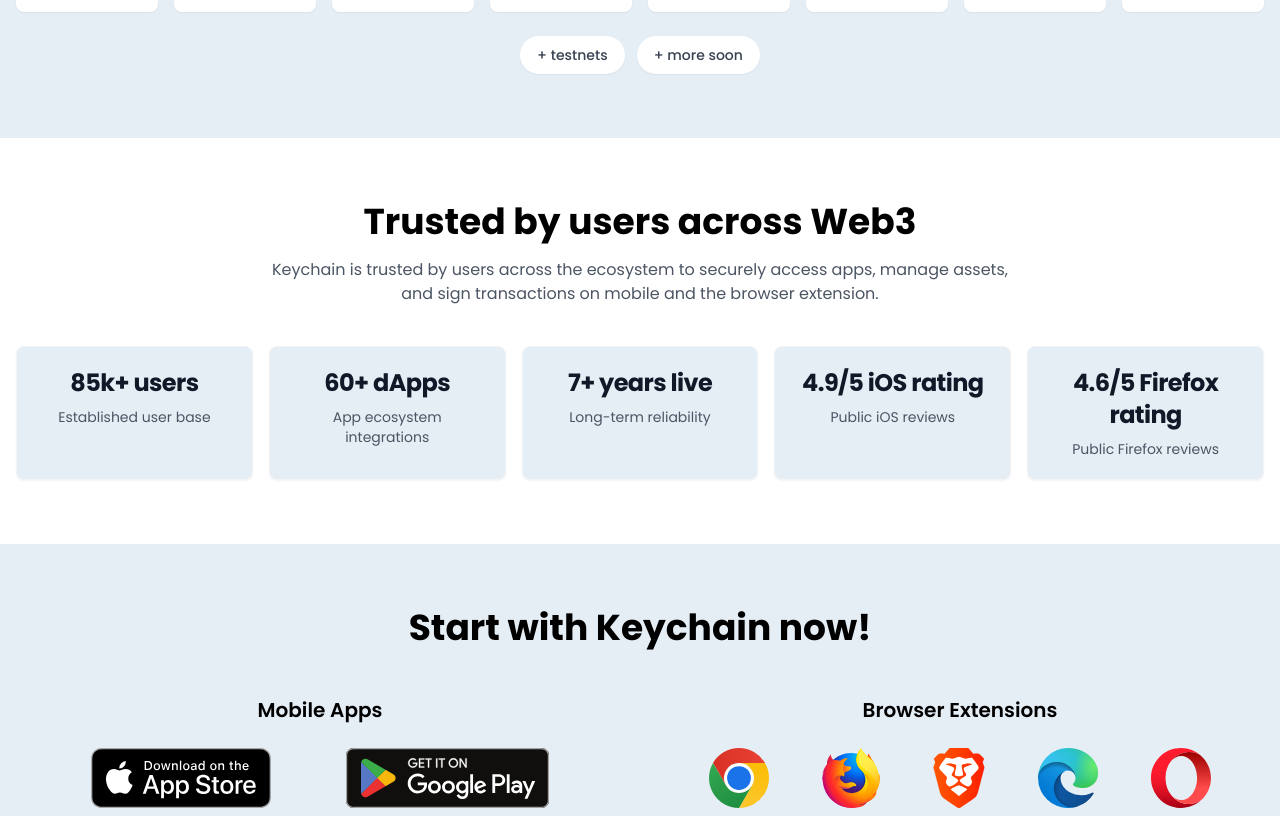
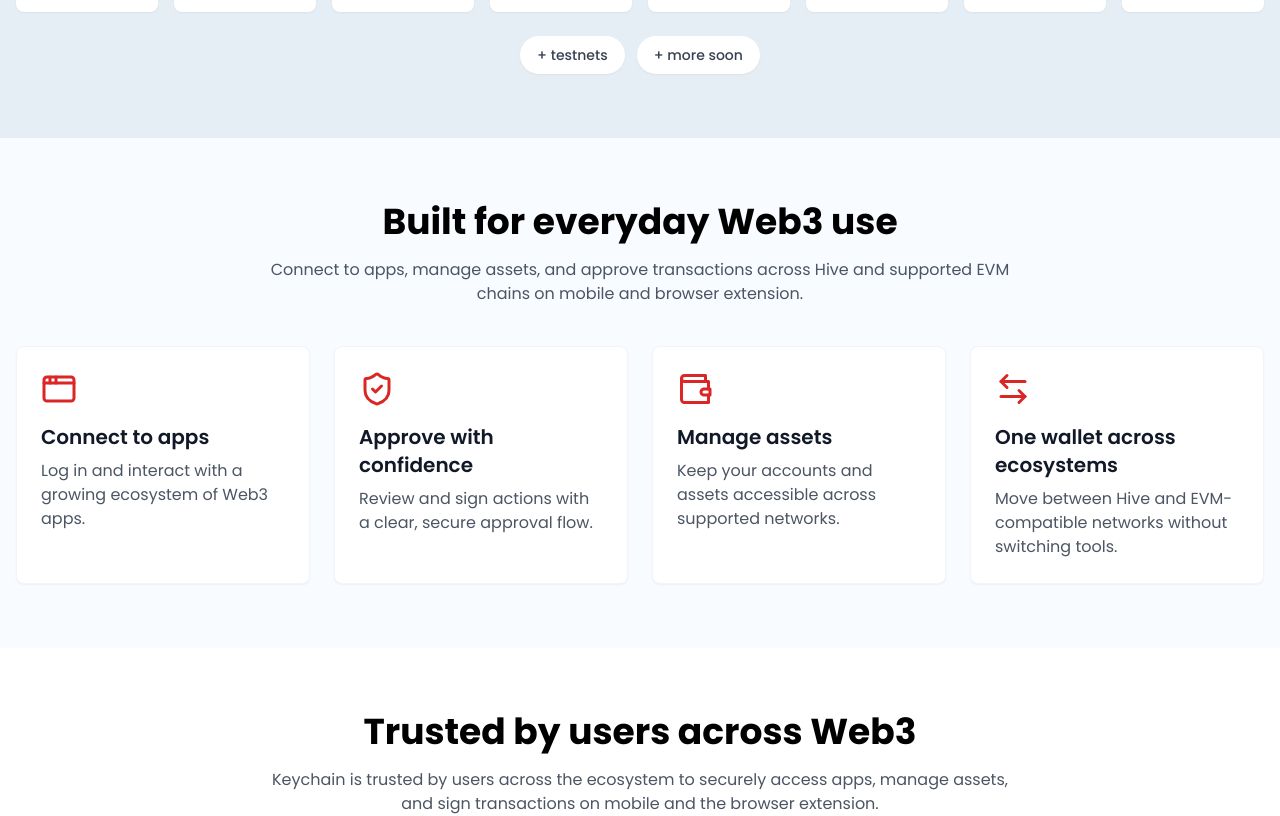
Before and after one commit to hive-keychain/keychain-landing, a React (Vite) app: page /#/ in a window 1280 px wide. Shown: the part 1660-2476 px from the top of the page. Built offline with nearby package versions, Linux system fonts and the light colour scheme; no server answers.

Commit message:
add use cases section

```diff
--- a/src/App.tsx
+++ b/src/App.tsx
@@ -15,6 +15,7 @@ import SupportedNetworksSection from "./components/SupportedNetworksSection";
 import TermsOfService from "./components/Pages/TermsOfService";
 import Team from "./components/Team";
 import Testimonials from "./components/Testimonials";
+import UseCasesSection from "./components/UseCasesSection";
 
 import { LanguageProvider } from "./context/LanguageContext";
 
@@ -107,6 +108,7 @@ function App() {
                     <Hero />
                     <SecuritySection />
                     <SupportedNetworksSection />
+                    <UseCasesSection />
                     <SocialProofSection />
                     <Download />
                     <EcosystemSection />
--- /dev/null
+++ b/src/components/UseCasesSection.tsx
@@ -0,0 +1,70 @@
+import {
+  AppWindow,
+  ArrowLeftRight,
+  ShieldCheck,
+  Wallet,
+} from "lucide-react";
+import { useLanguage } from "../context/LanguageContext";
+import { AnimatedSection } from "./AnimatedSection";
+
+const UseCasesSection = () => {
+  const { t } = useLanguage();
+
+  const items = [
+    {
+      icon: AppWindow,
+      title: t("useCases.connect.title"),
+      description: t("useCases.connect.description"),
+    },
+    {
+      icon: ShieldCheck,
+      title: t("useCases.approve.title"),
+      description: t("useCases.approve.description"),
+    },
+    {
+      icon: Wallet,
+      title: t("useCases.assets.title"),
+      description: t("useCases.assets.description"),
+    },
+    {
+      icon: ArrowLeftRight,
+      title: t("useCases.ecosystems.title"),
+      description: t("useCases.ecosystems.description"),
+    },
+  ];
+
+  return (
+    <section
+      id="use-cases"
+      aria-labelledby="use-cases-title"
+      className="py-16 bg-[#F8FBFF]"
+    >
+      <div className="container mx-auto px-4">
+        <AnimatedSection className="mx-auto mb-10 max-w-3xl text-center">
+          <h2 id="use-cases-title" className="text-3xl md:text-4xl font-bold">
+            {t("useCases.title")}
+          </h2>
+          <p className="mt-4 text-gray-600">{t("useCases.intro")}</p>
+        </AnimatedSection>
+        <div className="grid gap-6 md:grid-cols-2 xl:grid-cols-4">
+          {items.map((item, index) => (
+            <AnimatedSection
+              key={item.title}
+              direction="up"
+              delay={index * 125}
+              className="flex h-full flex-col rounded-lg border border-gray-100 bg-white p-6 shadow-sm transition-shadow hover:shadow-lg"
+            >
+              <item.icon size={36} className="mb-4 text-red-600" />
+              <h3 className="mb-2 text-xl font-semibold text-gray-900">
+                {item.title}
+              </h3>
+              <p className="text-gray-600">{item.description}</p>
+            </AnimatedSection>
+          ))}
+        </div>
+      </div>
+    </section>
+  );
+};
+
+export default UseCasesSection;
--- a/src/translations/de.json
+++ b/src/translations/de.json
@@ -37,6 +37,17 @@
      "supportedNetworks.intro": "Nutzen Sie Keychain auf Hive und großen EVM-Netzwerken auf Mobilgeräten und per Browser-Erweiterung.",
      "supportedNetworks.testnets": "+ Testnets",
      "supportedNetworks.moreSoon": "+ mehr folgt",
+
+     "useCases.title": "Für den täglichen Web3-Einsatz",
+     "useCases.intro": "Verbinden Sie Apps, verwalten Sie Assets und bestätigen Sie Transaktionen auf Hive und unterstützten EVM-Chains auf Mobilgeräten und per Browser-Erweiterung.",
+     "useCases.connect.title": "Mit Apps verbinden",
+     "useCases.connect.description": "Melden Sie sich an und interagieren Sie mit einem wachsenden Ökosystem von Web3-Apps.",
+     "useCases.approve.title": "Mit Klarheit freigeben",
+     "useCases.approve.description": "Prüfen und signieren Sie Aktionen mit einem klaren und sicheren Freigabefluss.",
+     "useCases.assets.title": "Assets verwalten",
+     "useCases.assets.description": "Behalten Sie Ihre Konten und Assets über unterstützte Netzwerke hinweg im Zugriff.",
+     "useCases.ecosystems.title": "Eine Wallet über Ökosysteme hinweg",
+     "useCases.ecosystems.description": "Wechseln Sie zwischen Hive und EVM-kompatiblen Netzwerken, ohne das Tool zu wechseln.",
 
      "socialProof.title": "Vertrauen von Nutzern im gesamten Web3",
      "socialProof.intro": "Keychain wird im gesamten Ökosystem genutzt, um sicher auf Apps zuzugreifen, Assets zu verwalten und Transaktionen auf Mobilgeräten und per Browser-Erweiterung zu signieren.",
--- a/src/translations/en.json
+++ b/src/translations/en.json
@@ -36,6 +36,17 @@
   "supportedNetworks.intro": "Use Keychain across Hive and major EVM networks on mobile and browser extension.",
   "supportedNetworks.testnets": "+ testnets",
   "supportedNetworks.moreSoon": "+ more soon",
+
+  "useCases.title": "Built for everyday Web3 use",
+  "useCases.intro": "Connect to apps, manage assets, and approve transactions across Hive and supported EVM chains on mobile and browser extension.",
+  "useCases.connect.title": "Connect to apps",
+  "useCases.connect.description": "Log in and interact with a growing ecosystem of Web3 apps.",
+  "useCases.approve.title": "Approve with confidence",
+  "useCases.approve.description": "Review and sign actions with a clear, secure approval flow.",
+  "useCases.assets.title": "Manage assets",
+  "useCases.assets.description": "Keep your accounts and assets accessible across supported networks.",
+  "useCases.ecosystems.title": "One wallet across ecosystems",
+  "useCases.ecosystems.description": "Move between Hive and EVM-compatible networks without switching tools.",
 
   "socialProof.title": "Trusted by users across Web3",
   "socialProof.intro": "Keychain is trusted by users across the ecosystem to securely access apps, manage assets, and sign transactions on mobile and the browser extension.",
--- a/src/translations/es.json
+++ b/src/translations/es.json
@@ -37,6 +37,17 @@
   "supportedNetworks.intro": "Usa Keychain en Hive y en las principales redes EVM desde móvil y extensión del navegador.",
   "supportedNetworks.testnets": "+ testnets",
   "supportedNetworks.moreSoon": "+ más redes pronto",
+
+  "useCases.title": "Creado para el uso diario de Web3",
+  "useCases.intro": "Conéctate a apps, gestiona activos y aprueba transacciones en Hive y cadenas EVM compatibles desde móvil y extensión del navegador.",
+  "useCases.connect.title": "Conéctate a apps",
+  "useCases.connect.description": "Inicia sesión e interactúa con un ecosistema creciente de apps Web3.",
+  "useCases.approve.title": "Aprueba con confianza",
+  "useCases.approve.description": "Revisa y firma acciones con un flujo de aprobación claro y seguro.",
+  "useCases.assets.title": "Gestiona activos",
+  "useCases.assets.description": "Mantén tus cuentas y activos accesibles en redes compatibles.",
+  "useCases.ecosystems.title": "Una sola billetera entre ecosistemas",
+  "useCases.ecosystems.description": "Muévete entre Hive y redes compatibles con EVM sin cambiar de herramienta.",
 
   "socialProof.title": "Con la confianza de usuarios de todo Web3",
   "socialProof.intro": "Keychain cuenta con la confianza de usuarios de todo el ecosistema para acceder de forma segura a apps, gestionar activos y firmar transacciones en móvil y extensión del navegador.",
--- a/src/translations/fr.json
+++ b/src/translations/fr.json
@@ -37,6 +37,17 @@
   "supportedNetworks.intro": "Utilisez Keychain sur Hive et les principaux réseaux EVM sur mobile et via l'extension navigateur.",
   "supportedNetworks.testnets": "+ testnets",
   "supportedNetworks.moreSoon": "+ plus de réseaux bientôt",
+
+  "useCases.title": "Conçu pour un usage Web3 au quotidien",
+  "useCases.intro": "Connectez-vous aux apps, gérez des actifs et approuvez des transactions sur Hive et les chaînes EVM prises en charge sur mobile et via l'extension navigateur.",
+  "useCases.connect.title": "Connectez-vous aux apps",
+  "useCases.connect.description": "Connectez-vous et interagissez avec un écosystème grandissant d'apps Web3.",
+  "useCases.approve.title": "Approuvez en toute confiance",
+  "useCases.approve.description": "Examinez et signez des actions avec un parcours d'approbation clair et sûr.",
+  "useCases.assets.title": "Gérez des actifs",
+  "useCases.assets.description": "Gardez vos comptes et vos actifs accessibles sur les réseaux pris en charge.",
+  "useCases.ecosystems.title": "Un seul wallet entre les écosystèmes",
+  "useCases.ecosystems.description": "Passez de Hive aux réseaux compatibles EVM sans changer d'outil.",
 
   "socialProof.title": "Adopté par des utilisateurs à travers le Web3",
   "socialProof.intro": "Keychain inspire confiance à travers l'écosystème pour accéder aux apps, gérer des actifs et signer des transactions sur mobile et via l'extension navigateur.",
--- a/src/translations/tw.json
+++ b/src/translations/tw.json
@@ -37,6 +37,17 @@
   "supportedNetworks.intro": "在手機和瀏覽器擴充功能上，透過 Keychain 使用 Hive 與主流 EVM 網路。",
   "supportedNetworks.testnets": "+ 測試網",
   "supportedNetworks.moreSoon": "+ 更多即將支援",
+
+  "useCases.title": "為日常 Web3 使用而打造",
+  "useCases.intro": "在手機和瀏覽器擴充功能上，透過 Keychain 連接應用、管理資產，並在 Hive 與支援的 EVM 鏈上核准交易。",
+  "useCases.connect.title": "連接應用",
+  "useCases.connect.description": "登入並與持續成長的 Web3 應用生態互動。",
+  "useCases.approve.title": "安心核准",
+  "useCases.approve.description": "透過清晰且安全的核准流程檢視並簽署操作。",
+  "useCases.assets.title": "管理資產",
+  "useCases.assets.description": "讓你的帳戶與資產在支援的網路上保持可存取。",
+  "useCases.ecosystems.title": "一個錢包跨越多個生態",
+  "useCases.ecosystems.description": "在 Hive 與相容 EVM 的網路之間切換時，無需更換工具。",
 
   "socialProof.title": "受到整個 Web3 生態用戶的信賴",
   "socialProof.intro": "Keychain 受到整個生態用戶的信賴，可在手機和瀏覽器擴充功能上安全存取應用、管理資產並簽署交易。",
--- a/src/translations/zh.json
+++ b/src/translations/zh.json
@@ -37,6 +37,17 @@
   "supportedNetworks.intro": "在手机和浏览器扩展上，通过 Keychain 使用 Hive 和主流 EVM 网络。",
   "supportedNetworks.testnets": "+ 测试网",
   "supportedNetworks.moreSoon": "+ 更多即将支持",
+
+  "useCases.title": "为日常 Web3 使用而打造",
+  "useCases.intro": "在手机和浏览器扩展上，通过 Keychain 连接应用、管理资产，并在 Hive 与受支持的 EVM 链上批准交易。",
+  "useCases.connect.title": "连接应用",
+  "useCases.connect.description": "登录并与不断增长的 Web3 应用生态进行交互。",
+  "useCases.approve.title": "放心批准",
+  "useCases.approve.description": "通过清晰、安全的批准流程审查并签署操作。",
+  "useCases.assets.title": "管理资产",
+  "useCases.assets.description": "让你的账户和资产在受支持的网络上保持可访问。",
+  "useCases.ecosystems.title": "一个钱包跨越多个生态",
+  "useCases.ecosystems.description": "在 Hive 与兼容 EVM 的网络之间切换时，无需更换工具。",
 
   "socialProof.title": "受到整个 Web3 生态用户的信赖",
   "socialProof.intro": "Keychain 受到整个生态用户的信赖，可在手机和浏览器扩展上安全访问应用、管理资产并签署交易。",
```
